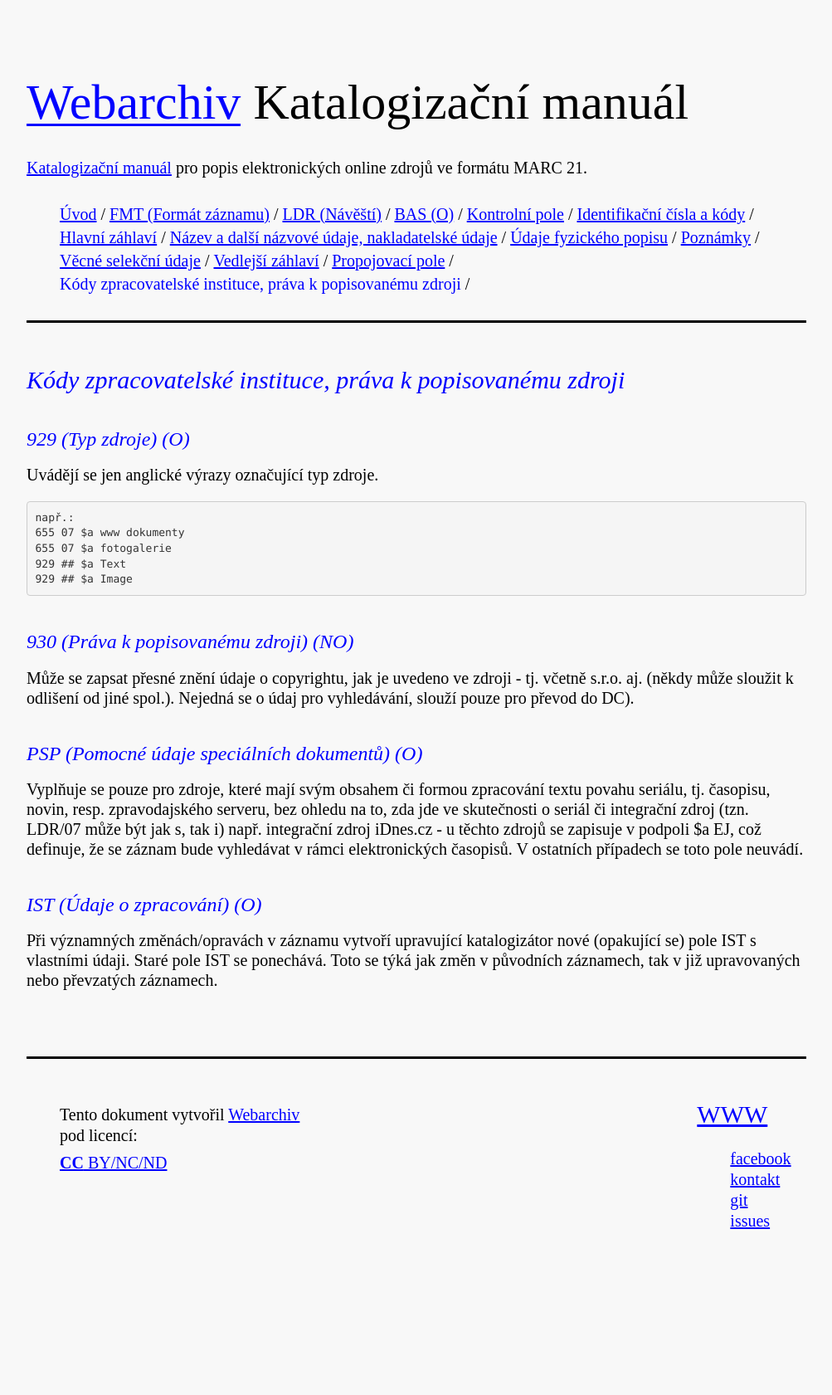
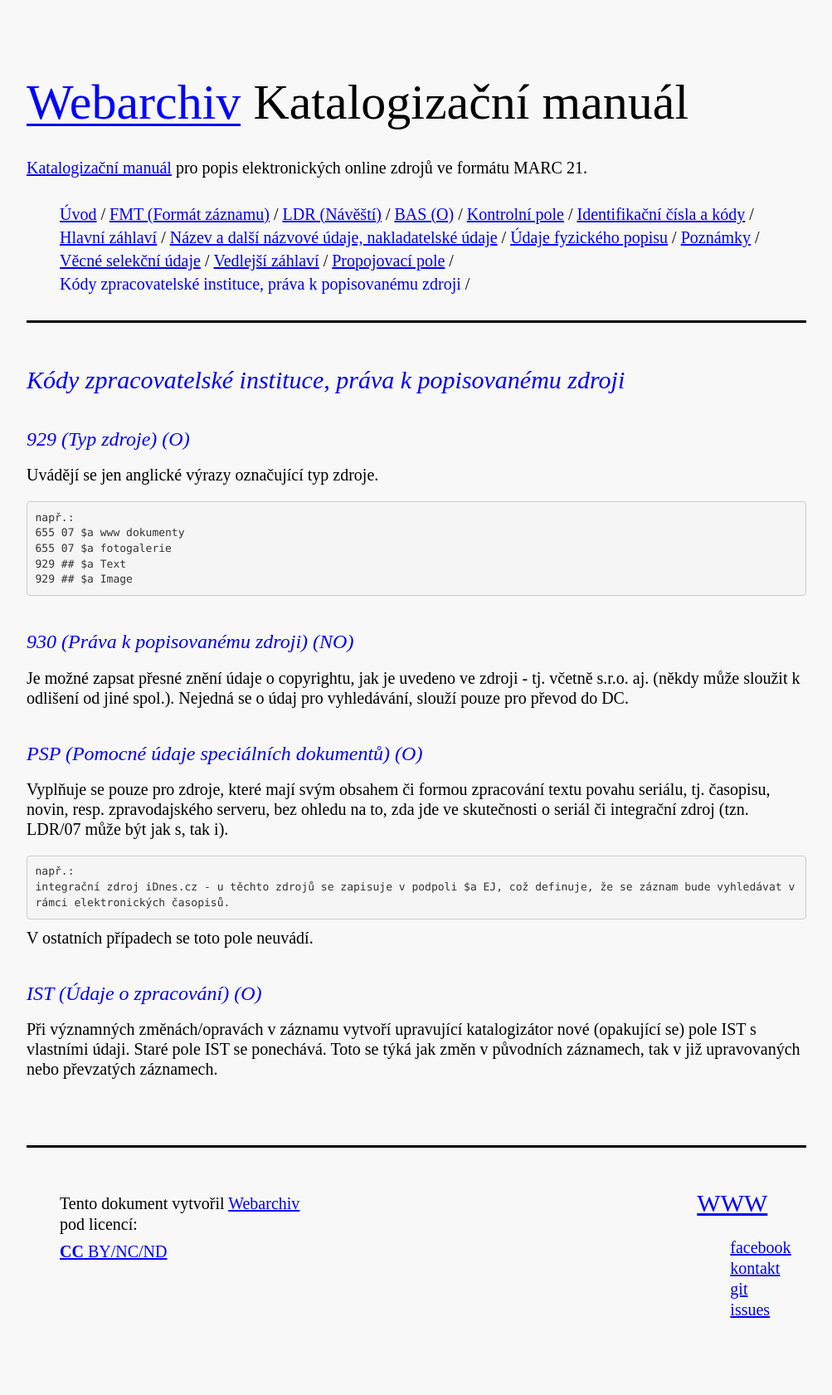
Before and after one commit to WebarchivCZ/katalogizacni-manual, a Jekyll site: the page built from _posts/2017-06-13-Kódy zpracovatelské instituce, práva k popisovanému zdroji.md, in a window 1280 px wide. Shown: the whole page at 83% size, without its empty margins (138-1141 px from the left). Built offline with Jekyll 4.4.1, drawn with Linux system fonts in a browser that asks for light colours; before the commit the page ends 1574 px from its top, so only the background shows below that.

Commit message:
edit examples

````diff
--- a/_posts/2017-06-13-Kódy zpracovatelské instituce, práva k popisovanému zdroji.md
+++ b/_posts/2017-06-13-Kódy zpracovatelské instituce, práva k popisovanému zdroji.md
@@ -16,11 +16,16 @@ např.:
 ```
 
 ### 930 (Práva k popisovanému zdroji) (NO)
-Může se zapsat přesné znění údaje o copyrightu, jak je uvedeno ve zdroji - tj. včetně s.r.o. aj. (někdy může sloužit k odlišení od jiné spol.). Nejedná se o údaj pro vyhledávání, slouží pouze pro převod do DC).
+Je možné zapsat přesné znění údaje o copyrightu, jak je uvedeno ve zdroji - tj. včetně s.r.o. aj. (někdy může sloužit k odlišení od jiné spol.). Nejedná se o údaj pro vyhledávání, slouží pouze pro převod do DC.
 
 ### PSP (Pomocné údaje speciálních dokumentů) (O)
-Vyplňuje se pouze pro zdroje, které mají svým obsahem či formou zpracování textu povahu seriálu, tj. časopisu, novin, resp. zpravodajského serveru, bez ohledu na to, zda jde ve skutečnosti o seriál či integrační zdroj (tzn. LDR/07 může být jak s, tak i)
-např. integrační zdroj iDnes.cz - u těchto zdrojů se zapisuje v podpoli $a EJ, což definuje, že se záznam bude vyhledávat v rámci elektronických časopisů.
+Vyplňuje se pouze pro zdroje, které mají svým obsahem či formou zpracování textu povahu seriálu, tj. časopisu, novin, resp. zpravodajského serveru, bez ohledu na to, zda jde ve skutečnosti o seriál či integrační zdroj (tzn. LDR/07 může být jak s, tak i).
+
+```
+např.:
+integrační zdroj iDnes.cz - u těchto zdrojů se zapisuje v podpoli $a EJ, což definuje, že se záznam bude vyhledávat v rámci elektronických časopisů.
+```
+
 V ostatních případech se toto pole neuvádí.
 
 ### IST (Údaje o zpracování) (O)
````
